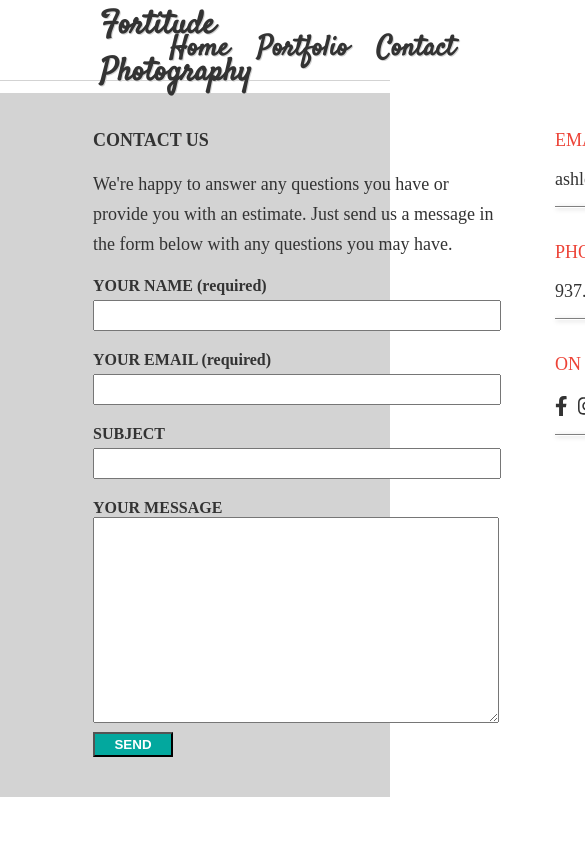
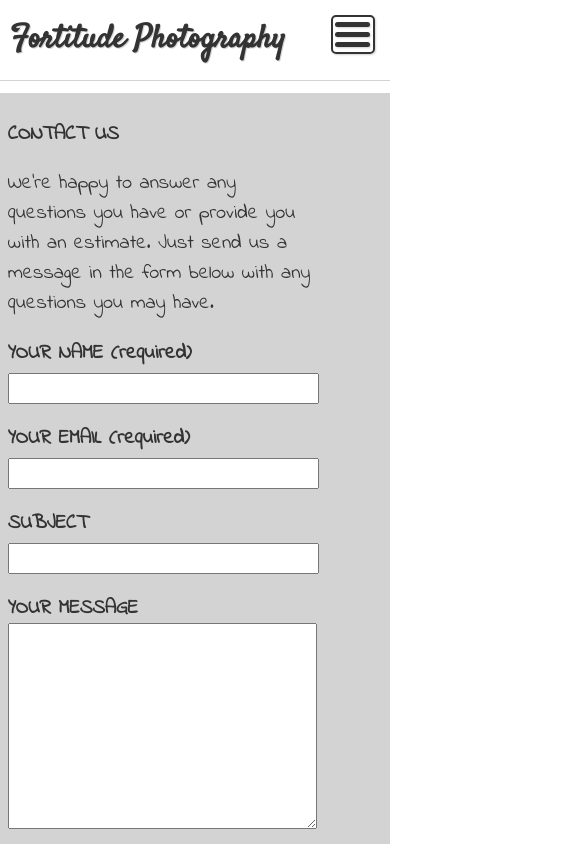
Before and after one commit to Raymond-Cox/fortitude-react, a React (Create React App) app: page /contact in a window 390 px wide. Shown: the top 844 px of the page, 585 px wide, since content can reach past the window. Built offline with nearby package versions, Linux system fonts and the light colour scheme.

Commit message:
Responsive Design, Contact Form Changes
-Reworked Navbar
-Added Hamburger Menu
-Responsive styling changes on Contact
-Button styling

```diff
--- a/public/index.html
+++ b/public/index.html
@@ -11,6 +11,7 @@
     <link rel="manifest" href="%PUBLIC_URL%/manifest.json">
     <link rel="shortcut icon" href="%PUBLIC_URL%/favicon.ico">
     <link href="https://fonts.googleapis.com/css?family=Satisfy" rel="stylesheet">
+    <link href="https://fonts.googleapis.com/css?family=Indie+Flower" rel="stylesheet">
     <!--
       Notice the use of %PUBLIC_URL% in the tags above.
       It will be replaced with the URL of the `public` folder during the build.
--- a/src/Components/Contact/Contact.js
+++ b/src/Components/Contact/Contact.js
@@ -5,8 +5,11 @@ import { FontAwesomeIcon } from '@fortawesome/react-fontawesome';
 const Contact = () => (
   <ContactContainer>
     <ContactForm>
+
+    <div className="headerinfo">
     <p className="bold">CONTACT US</p>
     <p className="extraHeight">We're happy to answer any questions you have or provide you with an estimate. Just send us a message in the form below with any questions you may have.</p>
+    </div>
 
     <form>
     YOUR NAME (required) <br />
@@ -22,7 +25,7 @@ const Contact = () => (
     <textarea name="message">
     </textarea>
     <br />
-    <input className="sendButton" type="submit" value="SEND" />
+    <button className="sendButton" type="submit">SEND</button>
     </form>
     </ContactForm>
 
@@ -43,7 +46,7 @@ const Contact = () => (
             <FontAwesomeIcon icon={['fab', 'instagram']} />
           </a>
 
-          <a href="https://www.facebook.com/fortitudephotographyllc/" target="_blank" rel="noopener noreferrer">
+        <a href="https://www.linkedin.com/in/ashley-may-a145a4164/" target="_blank" rel="noopener noreferrer">
             <FontAwesomeIcon icon={['fab', 'linkedin-in']} />
           </a>
 
--- a/src/Components/Contact/style.js
+++ b/src/Components/Contact/style.js
@@ -4,56 +4,93 @@ export const ContactContainer = styled.div`
   display: grid;
   grid-template-columns: 3fr 1fr;
   margin-top: 3%;
-  padding: 5% 10%;
+  padding: 2%;
+  max-width: calc(100%-17px);
   background-color: lightgrey;
   color: #333333;
+  font-family: 'Indie Flower', cursive;
+    .headerinfo {
+      max-width: 90%;
+    }
     .extraHeight {
       line-height: 30px;
       margin-top: 0;
     }
+  @media (max-width: 768px) {
+    grid-template-columns: 1fr;
+  }
 `;
 
 export const ContactForm = styled.div`
 display: flex;
 flex-direction: column;
-font-size: 18px;
+font-size: 20px;
 margin: 0 3em;
+
+@media (max-width: 768px) {
+    width: 90%;
+    margin: 0;
+  }
   form {
     font-weight: bold;
-    font-size: 16px;
+    font-size: 20px;
   }
   .bold {
     font-weight: bold;
   }
   input {
   height: 25px;
-  width: 400px;
+  width: 90%;
+  max-width: 400px;
   margin-top: 5px;
   margin-bottom: 20px;
   }
   textarea {
-    width: 400px;
+    width: 90%;
+    max-width: 400px;
     height: 200px;
   }
   .sendButton {
     width: 80px;
-    background-color: #03A89E;
-    color: white;
+    color: #ED4337;
+    border: none;
+    background-color: inherit;
+    font-size: 26px;
     font-weight: bold;
+    font-family: 'Indie Flower', cursive;
 
+    :hover {
+      cursor: pointer;
+    }
+  }
+  .sendButton:after {
+    content: '';
+    display: block;
+    width: 0;
+    height: 2px;
+    background-color: #ED4337;
+    transition: width .3s;
+  }
+  .sendButton:hover:after {
+    width: 100%;
   }
 `
 
 export const ContactInfo = styled.div`
 display: flex;
 flex-direction: column;
+word-wrap: break-word !important;
+@media (max-width: 768px) {
+  width: 85%;
+}
   p {
     margin-bottom: 0;
-    font-size: 18px;
+    font-size: 20px;
   }
   .header {
-    font-size: 18px;
+    font-size: 20px;
     color: #ED4337;
+    font-weight: bold;
   }
   hr {
     display: block;
@@ -69,6 +106,7 @@ flex-direction: column;
     font-size: 20px;
   }
   .socialmedia a {
+    margin-right: .5em;
     padding-right: .5em;
     color: #333333;
     transition: .2s color linear;
--- a/src/Components/Navbar/Nav.js
+++ b/src/Components/Navbar/Nav.js
@@ -1,14 +1,15 @@
 import React, { Component } from 'react';
 import { NavLink } from 'react-router-dom';
 import '../../App.css';
-import {Navbar, List, AwayNavbar, AwayList, Brand } from './style.js';
+import {Navbar, List, AwayNavbar, AwayList, Brand, HamburgerMenu, AwayHamburgerMenu } from './style.js';
 import createHistory from "history/createBrowserHistory"
 
 class Nav extends Component {
   constructor(props) {
     super(props);
     this.state = {
-      home: true
+      home: true,
+      menuOpen: false
     };
   }
 
@@ -17,13 +18,39 @@ class Nav extends Component {
     this.setState({
       home: true
     });
+    this.toggleMenu();
   }
   awayFromHome = () => {
-    if(this.state.home === true)
+    if(this.state.home === true) {
     this.setState({
       home: false
     });
   }
+    this.toggleMenu();
+  }
+  toggleMenu = () => {
+    const x = window.matchMedia("(max-width: 576px)")
+
+    if(x.matches) {
+      this.setState({
+        menuOpen: !this.state.menuOpen
+      })
+      if (this.state.menuOpen === true) {
+        document.getElementById("nav").style.display = "none";
+      } else {
+        document.getElementById("nav").style.display = "block";
+      }
+    }
+  }
+  showNavOnResize = () => {
+    const y = window.matchMedia("(min-width: 577px)")
+    if (y.matches) {
+      document.getElementById("nav").style.display = "flex";
+    } else {
+      document.getElementById("nav").style.display = "none";
+    }
+  }
+
   componentWillMount() {
     const history = createHistory();
     const location = history.location;
@@ -32,6 +59,7 @@ class Nav extends Component {
         home: false
       });
     }
+    window.addEventListener("resize", this.showNavOnResize);
   }
   componentDidMount() {
     console.log('Component mounted ' + this.state.home);
@@ -48,12 +76,16 @@ class Nav extends Component {
           <HomeNavigation
             toHome={this.toHome}
             awayFromHome={this.awayFromHome}
-            homeCondition={this.state.home} />
+            homeCondition={this.state.home}
+            toggleMenu={this.toggleMenu}
+            menuOpen={this.state.menuOpen} />
         ) : (
           <AwayNavigation
             toHome={this.toHome}
             awayFromHome={this.awayFromHome}
-            homeCondition={this.state.home} />
+            homeCondition={this.state.home}
+            toggleMenu={this.toggleMenu}
+            menuOpen={this.state.menuOpen} />
         )}
       </div>
     )
@@ -62,7 +94,20 @@ class Nav extends Component {
 
 const HomeNavigation = (props) => (
   <Navbar>
-    <List>
+    {props.menuOpen ? (
+      <HamburgerMenu onClick={props.toggleMenu}>
+        <span class="x" role="img" aria-label="close">&#10060;</span>
+      </HamburgerMenu>
+    ) : (
+      <HamburgerMenu onClick={props.toggleMenu}>
+        <div className="line"></div>
+        <div className="line"></div>
+        <div className="line"></div>
+      </HamburgerMenu>
+    )}
+
+
+    <List id="nav">
       <li><NavLink exact to="/" className="NavbarLink" onClick={props.toHome}>Home</NavLink><span></span></li>
       <li><NavLink to="/portfolio" className="NavbarLink" onClick={props.awayFromHome}>Portfolio</NavLink></li>
       <li><NavLink to="/contact" className="NavbarLink" onClick={props.awayFromHome}>Contact</NavLink></li>
@@ -75,7 +120,18 @@ const AwayNavigation = (props) => (
     <Brand>
       <h1>Fortitude Photography</h1>
     </Brand>
-    <AwayList>
+    {props.menuOpen ? (
+      <AwayHamburgerMenu onClick={props.toggleMenu}>
+        <span className="x" role="img" aria-label="close">&#10060;</span>
+      </AwayHamburgerMenu>
+    ) : (
+        <AwayHamburgerMenu onClick={props.toggleMenu}>
+          <div className="line"></div>
+          <div className="line"></div>
+          <div className="line"></div>
+        </AwayHamburgerMenu>
+      )}
+    <AwayList id="nav">
       <li><NavLink exact to="/" className="NavbarLink" onClick={props.toHome}>Home</NavLink><span></span></li>
       <li><NavLink to="/portfolio" className="NavbarLink" onClick={props.awayFromHome}>Portfolio</NavLink></li>
       <li><NavLink to="/contact" className="NavbarLink" onClick={props.awayFromHome}>Contact</NavLink></li>
--- a/src/Components/Navbar/style.js
+++ b/src/Components/Navbar/style.js
@@ -6,6 +6,37 @@ export const Navbar = styled.div`
   align-items: flex-start;
   height: 100px;
   padding: 0;
+`;
+export const HamburgerMenu = styled.div`
+  @media (min-width: 577px) {
+    display: none;
+  }
+  display: block;
+  position: absolute;
+  top: 15px;
+  right: 15px;
+  height: 35px;
+  width: 40px;
+  border: 2px solid white;
+  z-index: 2;
+  border-radius: 5px;
+  box-shadow: 1px 1px 2px black;
+  .line {
+    height: 5px;
+    width: 35px;
+    margin: 5px 2px;
+    background-color: white;
+    border-radius: 5px;
+    box-shadow: 1px 1px 2px black;
+  }
+  .x {
+    display: block;
+    font-size: 26px;
+    text-align: center;
+    color: white;
+    text-shadow: 2px 2px black;
+    cursor: default;
+  }
 `;
 export const AwayNavbar = Navbar.extend`
   justify-content: space-between;
@@ -22,6 +53,20 @@ export const List = styled.ul`
   width: 40%;
   height: 100%;
   font-size: 1.75rem;
+
+  @media (max-width: 768px) {
+    width: 60%;
+  }
+  @media (max-width: 576px) {
+    display: none;
+    position: absolute;
+    left: 0;
+    min-width: 100%;
+    height: auto;
+    text-align: center;
+    padding-top: 25px;
+    background-color: #333333;
+  }
   .NavbarLink {
     display: inline-block;
     color: white;
@@ -30,6 +75,10 @@ export const List = styled.ul`
     font-family: 'Satisfy', cursive;
     font-weight: bold;
     text-decoration: none;
+
+    @media (max-width: 576px) {
+      padding: .5em 0;
+    }
   };
   .NavbarLink:after {
     content: '';
@@ -44,7 +93,23 @@ export const List = styled.ul`
     width: 100%;
   }
 `;
+export const AwayHamburgerMenu = HamburgerMenu.extend`
+border-color: #333333;
+box-shadow: 1px 1px 2px lightgrey;
+  .line {
+    background-color: #333333;
+    box-shadow: 1px 1px 2px lightgrey;
+  }
+  .x {
+    color: #333333;
+    text-shadow: 1px 1px lightgrey;
+  }
+`
 export const AwayList = List.extend`
+@media (max-width: 576px) {
+    background-color: lightgrey;
+  }
+
   .NavbarLink {
     color: #333333;
     text-shadow: 1px 1px lightgrey;
@@ -58,7 +123,7 @@ export const Brand = styled.div`
   display: flex;
   align-items: center;
   height: 100%;
-  width: 30%;
+  width: 50%;
   padding-left: 100px;
   margin-top: 20px;
   color: #333333;
@@ -67,4 +132,12 @@ export const Brand = styled.div`
     :hover {
       cursor: default;
     }
+  @media (max-width: 768px) {
+    padding-left: 10px;
+    width: 80%;
+  }
+  @media (max-width: 605px) {
+    line-height: 35px;
+    margin-top: 10px;
+  }
 `;
```
